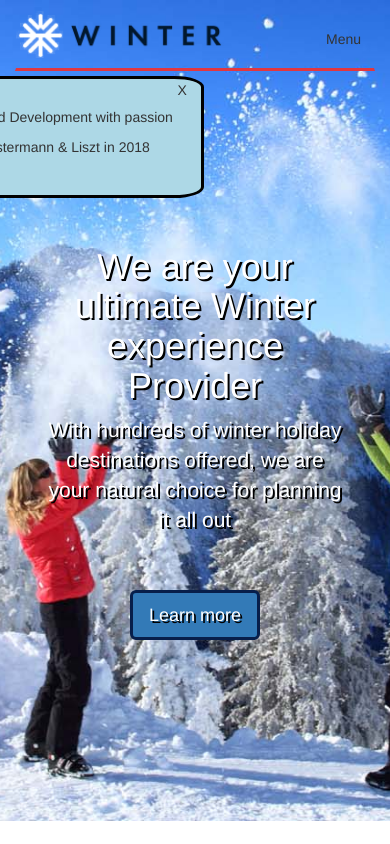
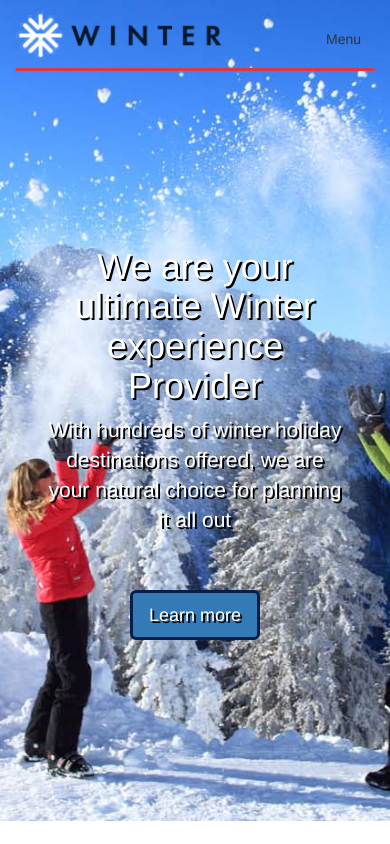
Before and after one commit to MatthiasLiszt/fswd40-angular-day01, an Angular app in the folder agency/: page /about in a window 390 px wide. Built offline with nearby package versions, Linux system fonts and the light colour scheme.

Commit message:
media tag

```diff
--- a/agency/src/app/about/about.component.css
+++ b/agency/src/app/about/about.component.css
@@ -19,3 +19,7 @@
 .closeX:hover{
  cursor:  pointer;
 }
+
+@media (max-width: 520px){
+	#aboutWindow{ font-size: 0.2em; }
+};
```
